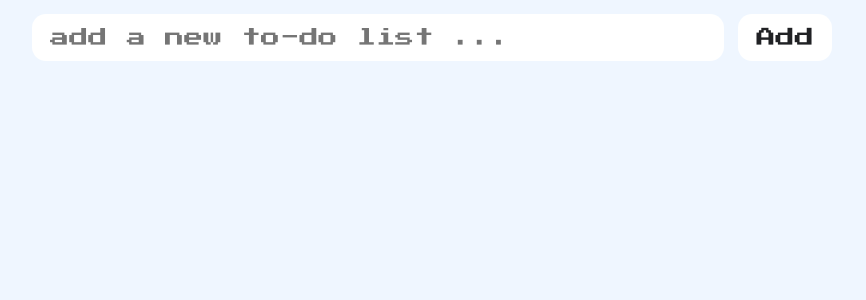
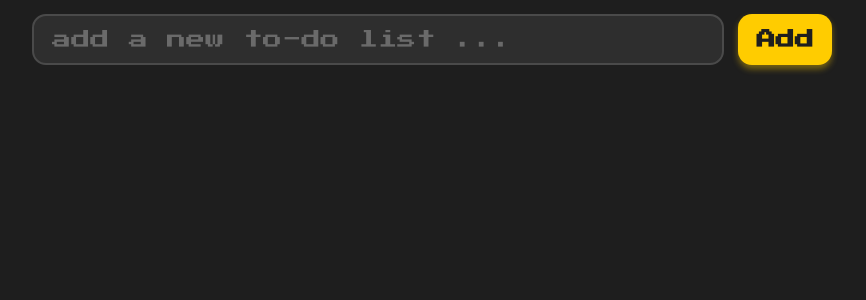
Before and after one commit to linnkhant07/react-todolist-app, a React (Vite) app: page / in a window 1280 px wide. Shown: the top 300 px of the page, without its empty margins (208-1074 px from the left). Built offline with nearby package versions, Linux system fonts and the light colour scheme.

Commit message:
changed to dark theme

```diff
--- a/src/index.css
+++ b/src/index.css
@@ -3,7 +3,7 @@
   margin: 0;
   padding: 0;
   box-sizing: border-box;
-  color: #202124;
+  color: #e4e4e4;
 }
 
 #root {
@@ -11,7 +11,7 @@
   display: flex;
   flex-direction: column;
   padding: 14px;
-  background: #eff6ff;
+  background: #1e1e1e;
   gap: 14px;
 }
 
@@ -27,31 +27,55 @@
   margin: 0 auto;
   gap: 14px;
 }
-
 header input {
   flex: 1;
   border-radius: 14px;
   outline: none;
   width: 100%;
+  background: #2e2e2e;
+  color: #e4e4e4;
+  border: 2px solid #4a4a4a;
+  padding: 14px 18px;
+  transition: all 200ms ease-in-out;
+}
+
+header input::placeholder {
+  color: #6a6a6a;
+}
+
+header input:focus {
+  border-color: #ffcc00;
+  box-shadow: 0px 4px 10px rgba(255, 204, 0, 0.5);
+  background: #4a4a4a;
 }
 
 header button {
   border-radius: 14px;
-  background: transparent;
-  transition-duration: 200ms;
+  background: #ffcc00;
+  color: #1e1e1e;
+  font-weight: bold;
+  font-size: 1em;
+  transition: all 200ms ease-in-out;
   cursor: pointer;
+  padding: 14px 18px;
+  border: none;
+  box-shadow: 0px 4px 6px rgba(255, 204, 0, 0.4);
 }
 
 header button:hover {
-  opacity: 0.7;
+  background: #d4af37;
+  box-shadow: 0px 4px 10px rgba(212, 175, 55, 0.6);
 }
 
-header button,
-header input {
-  padding: 14px 18px;
-  border: none;
-  outline: none;
-  background: white;
+header button:active {
+  background: #b8860b;
+  box-shadow: 0px 2px 4px rgba(0, 0, 0, 0.3);
+}
+
+header {
+  display: flex;
+  align-items: stretch;
+  gap: 14px;
 }
 
 p {
@@ -70,36 +94,37 @@
   gap: 14px;
   padding: 14px;
   border-radius: 14px;
-  background: white;
+  background: #2e2e2e;
+  box-shadow: 0 4px 6px rgba(0, 0, 0, 0.4);
 }
 
 .todoItem p {
   flex: 1;
-
+  color: #e4e4e4;
 }
 
 .todoItem input {
   flex: 1;
-  border: 2px solid #d1d5db;
+  border: 1px solid #4a4a4a;
   border-radius: 14px;
   padding: 12px;
   outline: none;
   font-family: 'Press Start 2P', system-ui;
   font-size: 0.9em;
-  background-color: #f9fafb;
-  color: #202124;
-  box-shadow: 0px 4px 6px rgba(0, 0, 0, 0.1);
+  background-color: #3e3e3e;
+  color: #e4e4e4;
+  box-shadow: 0px 4px 6px rgba(0, 0, 0, 0.2);
   transition: all 200ms ease-in-out;
 }
 
 .todoItem input:focus {
-  border-color: #3b82f6;
-  box-shadow: 0px 4px 10px rgba(59, 130, 246, 0.3);
-  background-color: #ffffff;
+  border-color: #ffcc00;
+  box-shadow: 0px 4px 10px rgba(255, 204, 0, 0.5);
+  background-color: #4a4a4a;
 }
 
 .todoItem input:hover {
-  border-color: #9ca3af;
+  border-color: #d4af37;
 }
 
 .actionsContainer {
@@ -113,16 +138,14 @@
   border: none;
   background: transparent;
   cursor: pointer;
+  color: #e4e4e4;
 }
 
 .actionsContainer button:hover {
-  opacity: 0.7;
+  color: #cfcfcf;
 }
 
-
-
 @media (min-width: 640px) {
-
   header button,
   header input {
     font-size: 1.2em;
```
